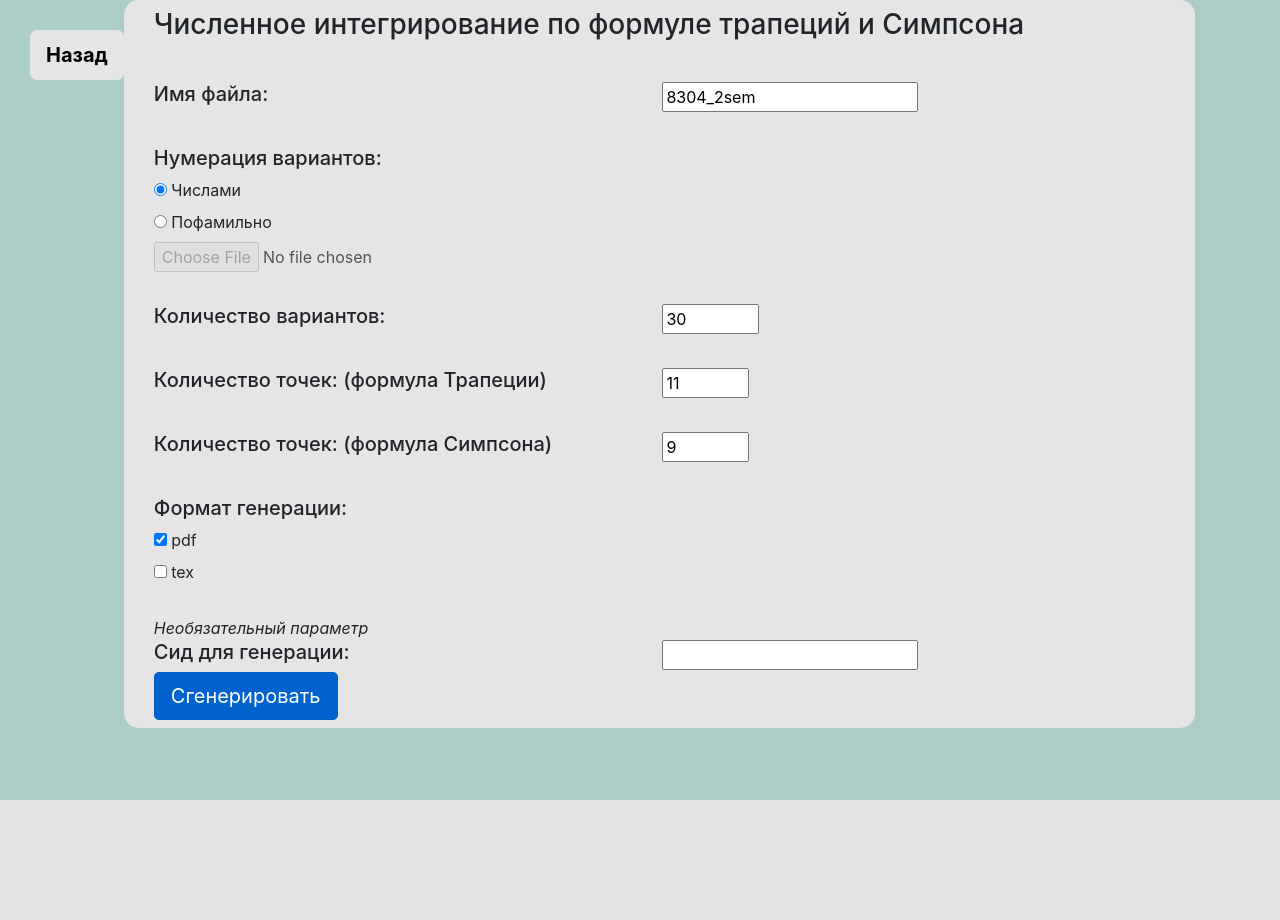
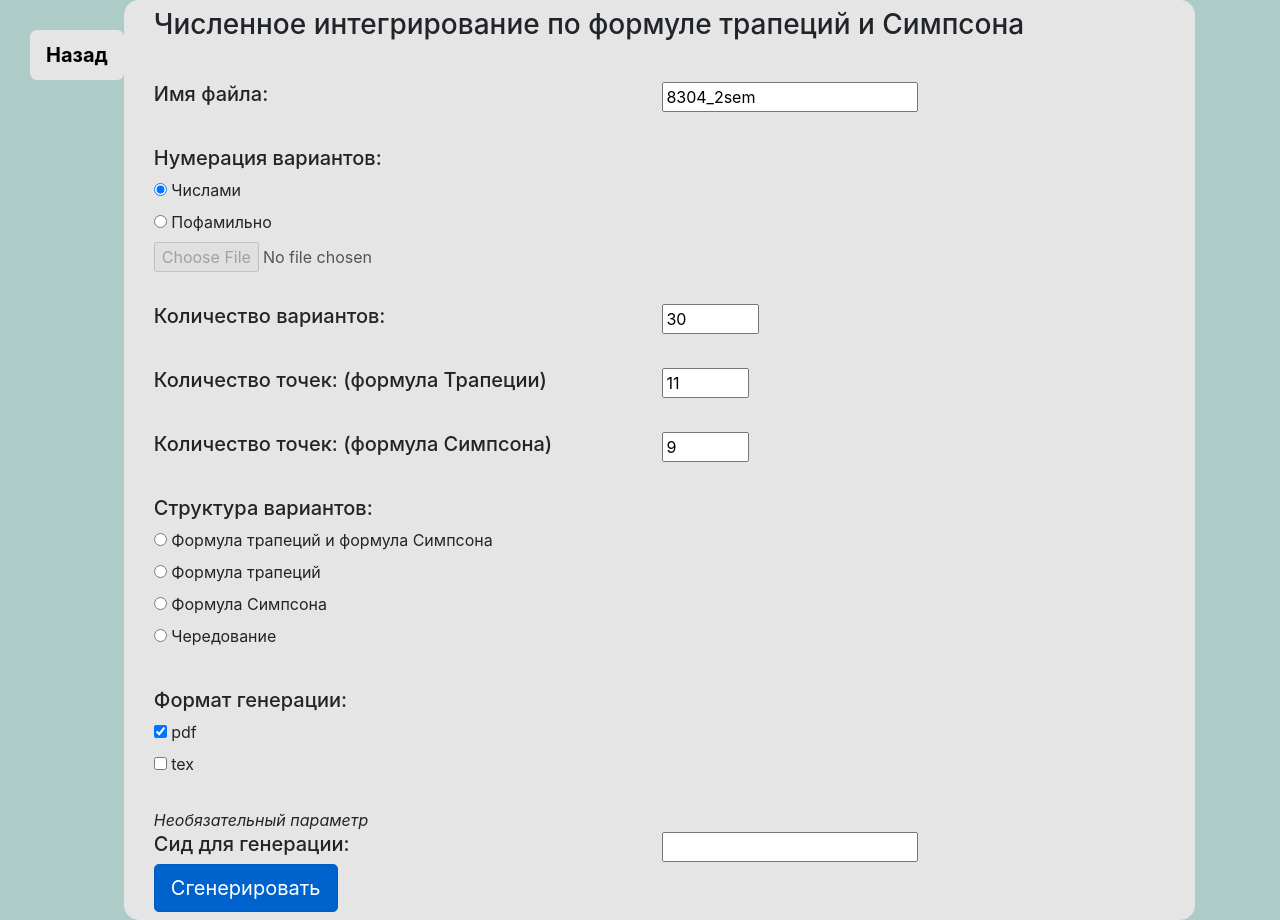
Before and after one commit to moevm/mse_functions_interpolation_and_numerical_integration_tasks, a Django app: page /integration/ in a window 1280 px wide. Before the commit the page ends 800 px from the top, so only its background shows below. Run offline with Django 3.2, Linux system fonts and the light colour scheme; some libraries are stand-ins or nearby versions.

Commit message:
Add structure choice for integration variants

```diff
--- a/Generator/generator/forms/IntegrationForm.py
+++ b/Generator/generator/forms/IntegrationForm.py
@@ -1,6 +1,12 @@
 from django import forms
+from .InterpolationForm import variants_type_choices, generation_format_choices
 
-from .InterpolationForm import variants_type_choices, generation_format_choices
+structure_choices = (
+    ('both', 'Формула трапеций и формула Симпсона'),
+    ('Trapezoid', 'Формула трапеций'),
+    ('Simpson', 'Формула Симпсона'),
+    ('alternating', 'Чередование')
+)
 
 
 class IntegrationForm(forms.Form):
@@ -55,6 +61,13 @@ class IntegrationForm(forms.Form):
         initial=9,
     )
 
+    structure = forms.ChoiceField(
+        label='Структура вариантов:',
+        choices=structure_choices,
+        widget=forms.RadioSelect,
+        required=True
+    )
+
     def clean(self):
         cleaned_data = super().clean()
         if cleaned_data.get('generation_format') is None:
--- a/Generator/generator/templates/generator/integration.html
+++ b/Generator/generator/templates/generator/integration.html
@@ -78,6 +78,22 @@
 
                 <div class="row mt-2">
                     <div class="col">
+                        <h5>{{ form.structure.label }}</h5>
+                    </div>
+                </div>
+                <div class="row">
+                    <div class="col">
+                        {% for choice in form.structure %}
+                            <div>
+                                {{ choice }}
+                            </div>
+                        {% endfor %}
+                    </div>
+                </div>
+                <br>
+
+                <div class="row mt-2">
+                    <div class="col">
                         <h5>{{ form.generation_format.label }}</h5>
                     </div>
                 </div>
--- a/Generator/generator/views.py
+++ b/Generator/generator/views.py
@@ -122,7 +122,18 @@ def generate_integration(request):
             if seed is None:
                 seed = random.randint(0, 1000000)
 
-            task_generator = TaskGenerator([['Trapezoid'], ['Simpson']], number_of_variants, seed)
+            structure_string = information.get('structure')
+            possible_structures = {
+                'both': [['Trapezoid'], ['Simpson']],
+                'Trapezoid': [['Trapezoid']],
+                'Simpson': [['Simpson']],
+                'alternating': [['Trapezoid', 'Simpson']]
+            }
+            structure = possible_structures[structure_string]
+            if structure is None:
+                raise ValueError('Invalid structure provided')
+
+            task_generator = TaskGenerator(structure, number_of_variants, seed)
 
             trapezoid_parameters = {
                 'n': information.get('number_of_trapezoidD_points')
```
